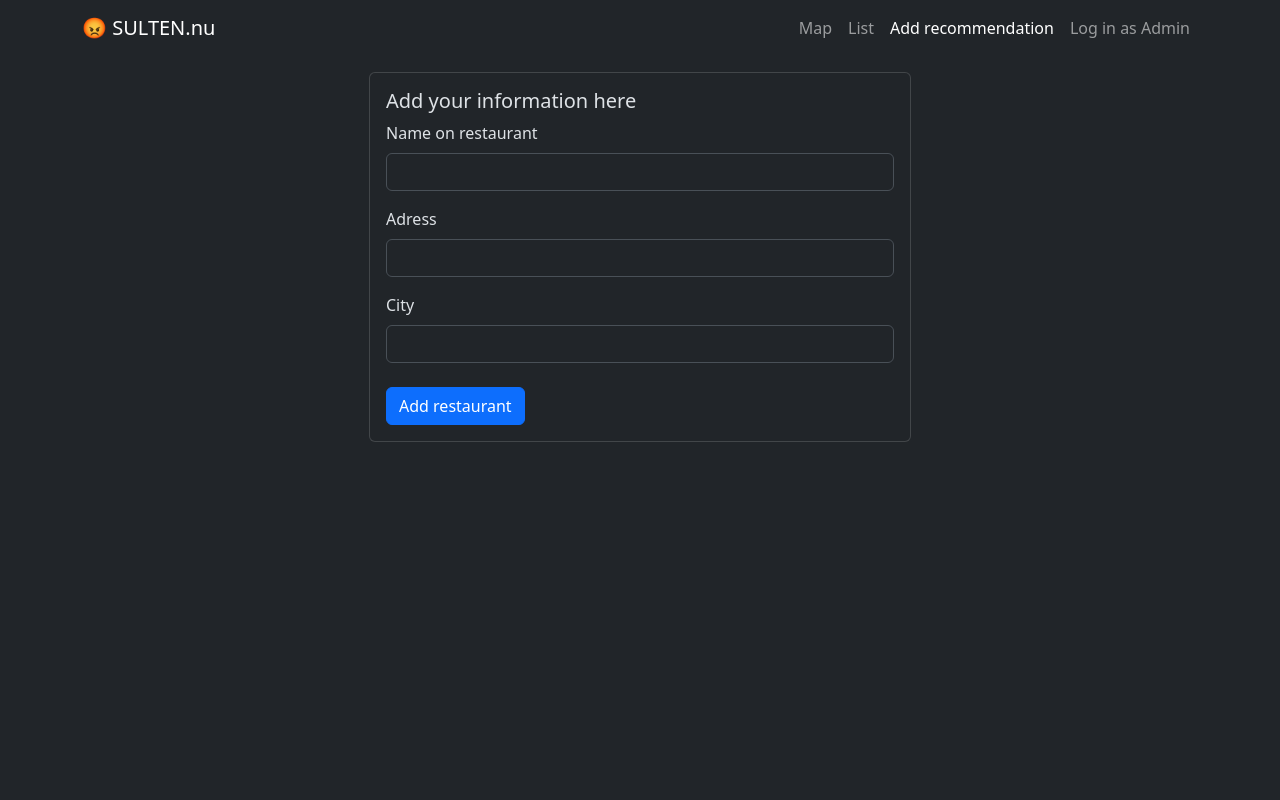
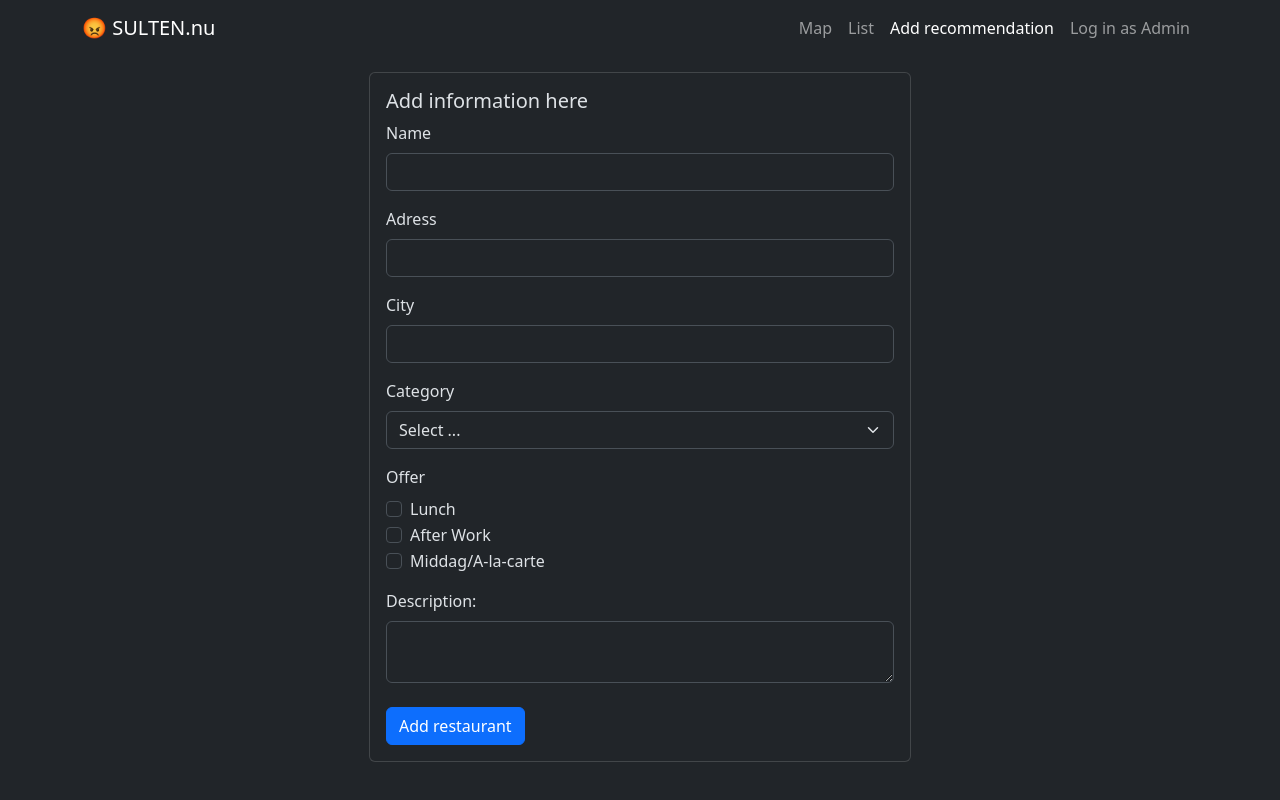
Before and after one commit to landicami/sulten-app, a React (Vite) app: page /add-restaurant in a window 1280 px wide. Built offline with nearby package versions, Linux system fonts and the light colour scheme; no server answers.

Commit message:
Continuing working on add restaurant

```diff
--- a/src/assets/scss/App.scss
+++ b/src/assets/scss/App.scss
@@ -1,2 +1,6 @@
 @import "bootstrap/scss/bootstrap";
 @import "react-toastify/scss/main";
+
+.form-required {
+	color: rgb(176, 21, 21);
+}
--- a/src/pages/AddRestaurantPage.tsx
+++ b/src/pages/AddRestaurantPage.tsx
@@ -5,6 +5,7 @@ import Container from "react-bootstrap/Container";
 import Col from "react-bootstrap/Col";
 import Form from "react-bootstrap/Form";
 import Row from "react-bootstrap/Row";
+import InputGroup from "react-bootstrap/InputGroup";
 import { Restaurant } from "../types/Restaurant.types";
 
 const AddRestaurantPage = () => {
@@ -16,35 +17,87 @@ const AddRestaurantPage = () => {
 	} = useForm<Restaurant>();
 
 	const onAddRestaurant: SubmitHandler<Restaurant> = async (data) => {
-		console.log(data.address);
+		console.log(data);
 	};
 	return (
 		<Container className="p-3">
 			<Row className="justify-content-center">
 				<Col lg={6} md={8} sm={12}>
 					<Card className="p-3">
-						<Card.Title>Add your information here</Card.Title>
+						<Card.Title>Add information here</Card.Title>
 						<Form onSubmit={handleSubmit(onAddRestaurant)}>
-							{/* register your input into the hook by invoking the "register" function */}
 							<Form.Group className="mb-3">
-								<Form.Label>Name on restaurant</Form.Label>
-								<Form.Control type="text" {...register("name")} />
+								<Form.Label>Name</Form.Label>
+								<Form.Control type="text" {...register("name", { required: true })} />
+								{errors.name && <span className="form-required">This field is required</span>}
 							</Form.Group>
 
 							<Form.Group className="mb-3">
 								<Form.Label>Adress</Form.Label>
 
 								<Form.Control type="adress" {...register("address", { required: true })} />
-								{/* errors will return when field validation fails  */}
-								{errors.address && <span>This field is required</span>}
+								{errors.address && <span className="form-required">This field is required</span>}
 							</Form.Group>
 
 							<Form.Group className="mb-3">
 								<Form.Label>City</Form.Label>
 
 								<Form.Control type="text" {...register("city", { required: true })} />
-								{/* errors will return when field validation fails  */}
-								{errors.city && <span>This field is required</span>}
+								{errors.city && <span className="form-required">This field is required</span>}
+							</Form.Group>
+
+							<Form.Group className="mb-3">
+								<Form.Label>Category</Form.Label>
+
+								<Form.Select
+									defaultValue=""
+									aria-placeholder="Select.."
+									{...register("category", { required: true })}
+								>
+									<option value="" disabled hidden>
+										Select ...
+									</option>
+									<option value="Fastfood">Fastfood</option>
+									<option value="Café">Café</option>
+									<option value="Restaurant">Restaurant</option>
+									<option value="Grill">Grill/Kiosko</option>
+									<option value="Foodtruck">Foodtruck</option>
+								</Form.Select>
+
+								{errors.category && <span className="form-required">This field is required</span>}
+							</Form.Group>
+
+							<Form.Group className="mb-3">
+								<Form.Label>Offer</Form.Label>
+
+								<Form.Check
+									type="checkbox"
+									value="lunch"
+									label="Lunch"
+									aria-label="offer"
+									{...register("offer", { required: true })}
+								/>
+								<Form.Check
+									type="checkbox"
+									value="after-work"
+									label="After Work"
+									aria-label="Offer"
+									{...register("offer", { required: true })}
+								/>
+								<Form.Check
+									type="checkbox"
+									value="middag/a-la-carte"
+									label="Middag/A-la-carte"
+									aria-label="Offer"
+									{...register("offer", { required: true })}
+								/>
+								{errors.offer && <span className="form-required">Please choose an offer</span>}
+							</Form.Group>
+
+							<Form.Group className="mb-3">
+								<Form.Label>Description:</Form.Label>
+
+								<Form.Control as="textarea" type="text" {...register("description")} />
 							</Form.Group>
 
 							<Button className="mt-2" type="submit">
```
